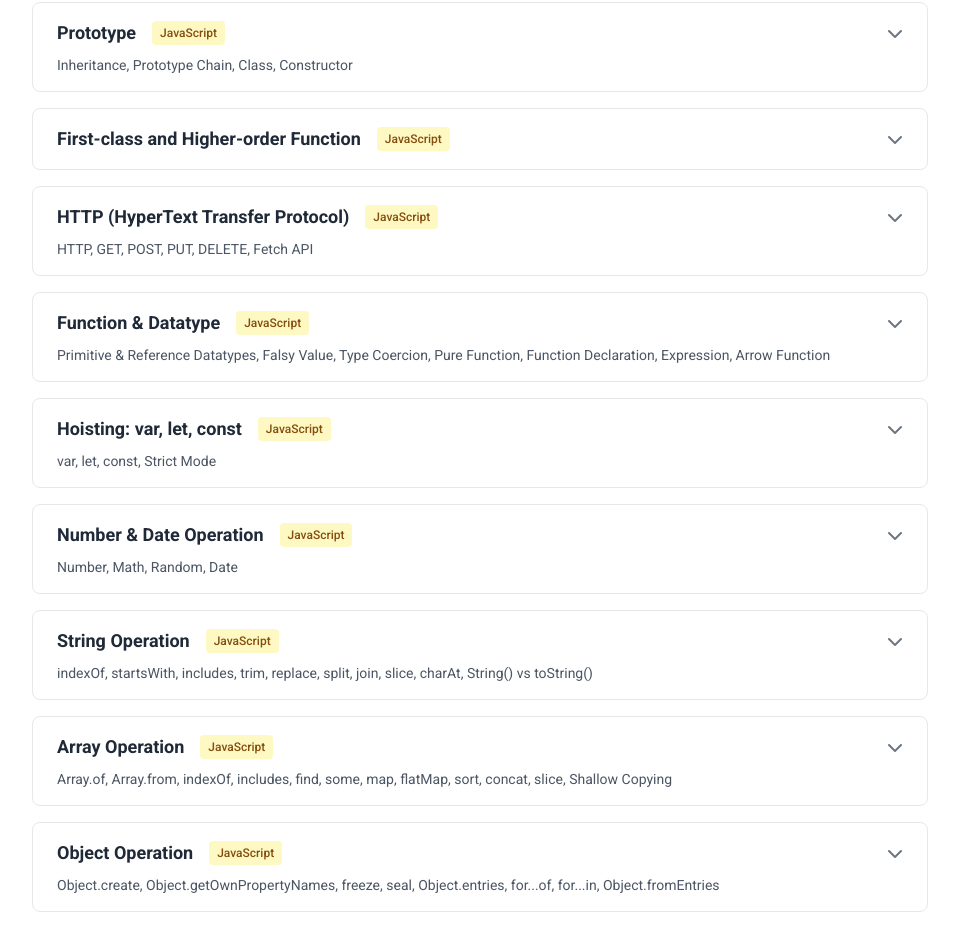
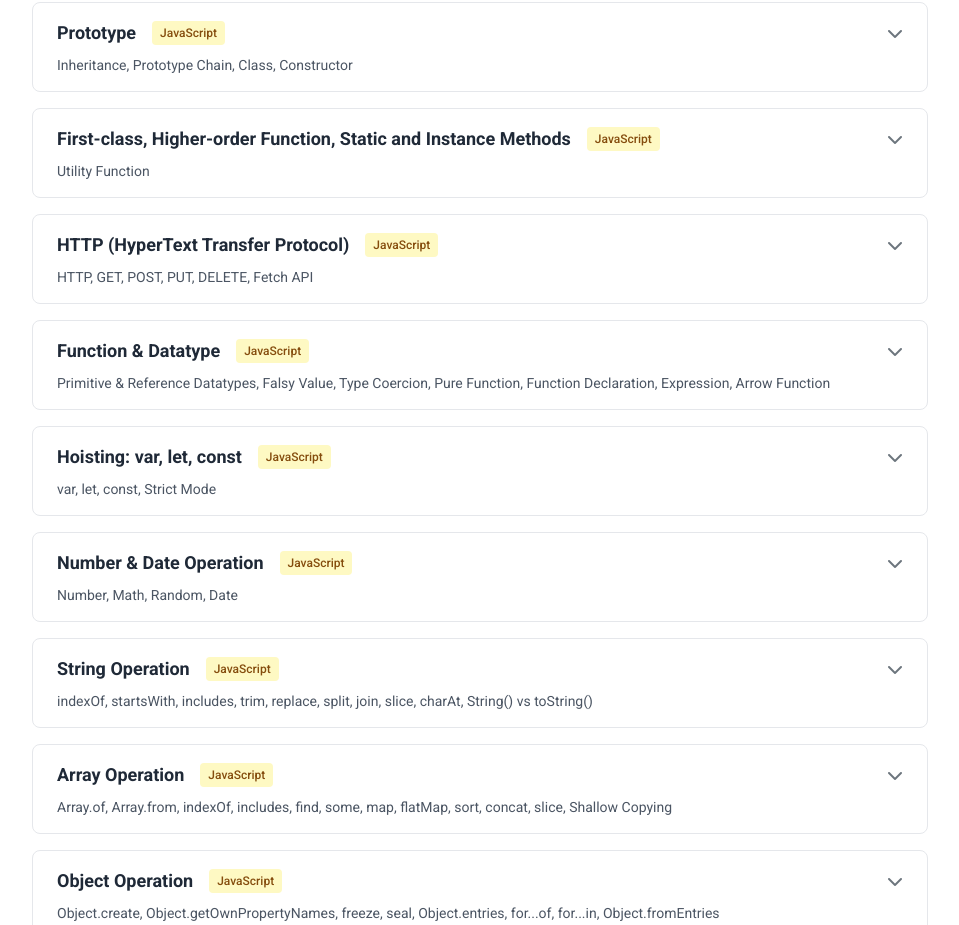
Before and after one commit to WoodyLinwc/Portfolio-Next.js, a Next.js app in the folder portfolio/: page /learning/react in a window 1280 px wide. Shown: the part 1820-2745 px from the top of the page, without its empty margins (160-1119 px from the left). Built offline with nearby package versions, Linux system fonts and the light colour scheme.

Commit message:
static and instance methods

```diff
--- a/portfolio/src/data/basics/javascript/content/first-class.md
+++ b/portfolio/src/data/basics/javascript/content/first-class.md
@@ -1,2 +1,7 @@
 -   **First-class function** (can be treated as variable) enables higher-order function, which enables currying
 -   **HOF**: Functions that take **functions as arguments and/or return functions**, for example .map() .forEach(), .map(n => n\*2), n => n\*2 is the callback function
+
+## Static method vs Instance method
+
+**Static methods**: For **utility functions**, factory methods, or operations that don't depend on instance state
+**Instance methods**: For operations that work with or modify the specific data of an object instance
--- a/portfolio/src/data/basics/javascript/index.ts
+++ b/portfolio/src/data/basics/javascript/index.ts
@@ -129,9 +129,9 @@ export const javascriptBasics: BasicTopic[] = [
 
     {
         id: "firstClass",
-        title: "First-class and Higher-order Function",
+        title: "First-class, Higher-order Function, Static and Instance Methods",
         category: "JavaScript",
-        description: "",
+        description: "Utility Function",
         content: firstClass,
     },
 
--- a/portfolio/src/data/basics/react/content/react-patterns.md
+++ b/portfolio/src/data/basics/react/content/react-patterns.md
@@ -2,6 +2,7 @@
 
 -   **Higher-Order Components** are functions that **take a component** and return a new component with **additional functionality**
 -   HOCs can create **wrapper hell** with deeply nested components, make debugging harder
+-   HOC for **error boundaries**
 
 Common Use Cases:
 
```
